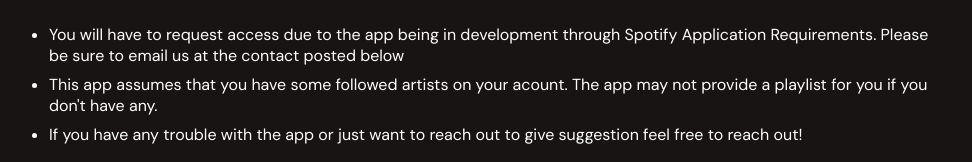
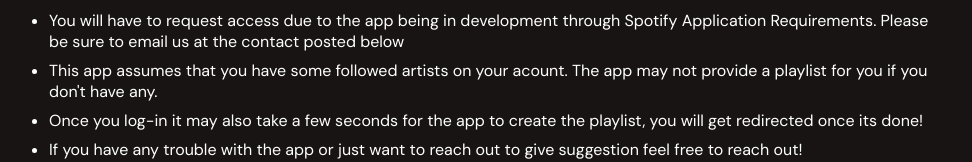
Before and after one commit to JJHDZ123/Spotify-Monthly, a website: page views/splashScreen.html in a window 1280 px wide. Shown: the part 246-408 px from the top of the page, without its empty margins (143-1115 px from the left). Drawn offline with Linux system fonts and the light colour scheme.

Commit message:
wording on views

```diff
--- a/views/splashScreen.html
+++ b/views/splashScreen.html
@@ -14,6 +14,7 @@
         <ul>
           <li>You will have to request access due to the app being in development through Spotify Application Requirements. Please be sure to email us at the contact posted below</li>
           <li>This app assumes that you have some followed artists on your acount. The app may not provide a playlist for you if you don't have any.</li>
+          <li>Once you log-in it may also take a few seconds for the app to create the playlist, you will get redirected once its done!</li>
           <li>If you have any trouble with the app or just want to reach out to give suggestion feel free to reach out!</li>
         </ul>
         <div class="contact-card">
```
